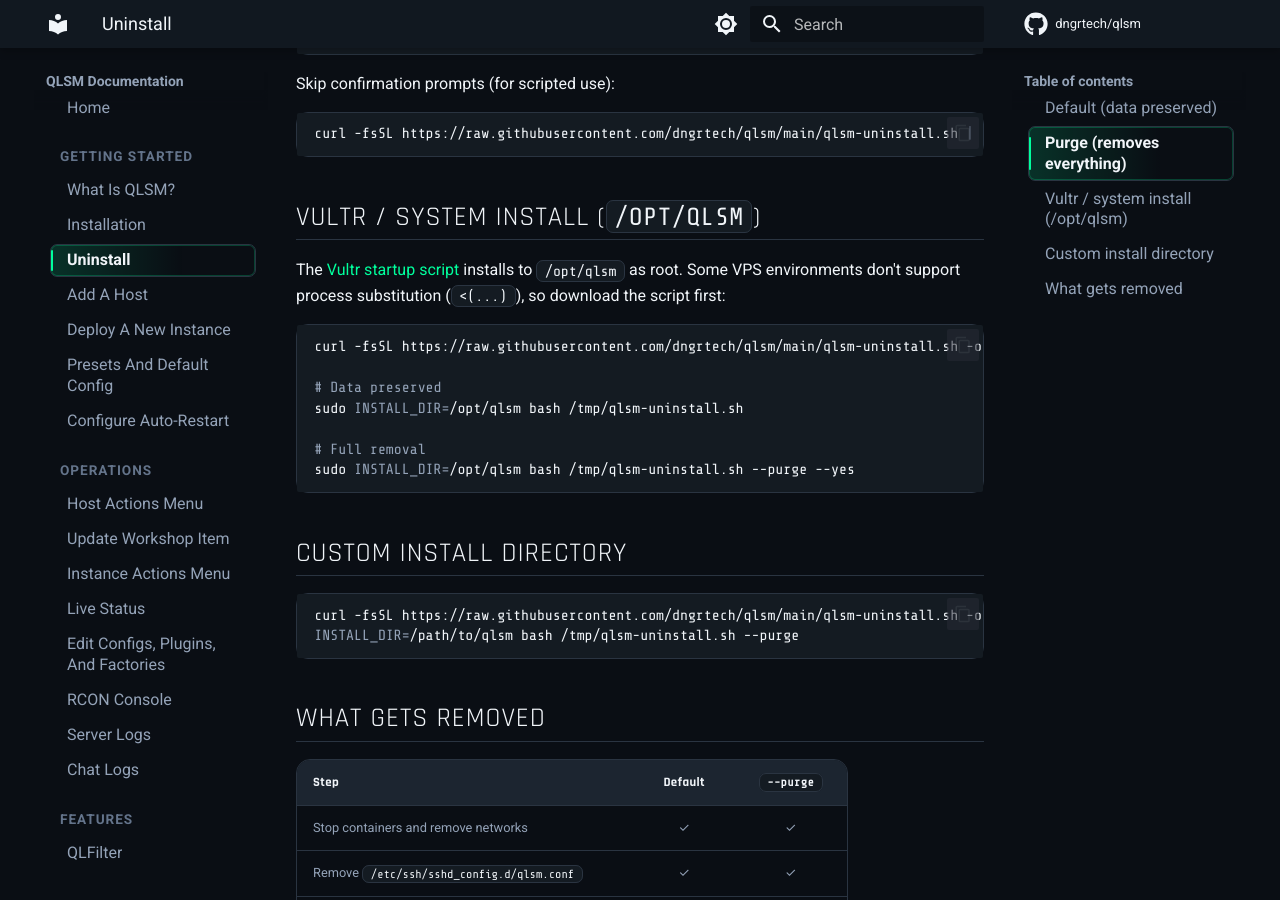
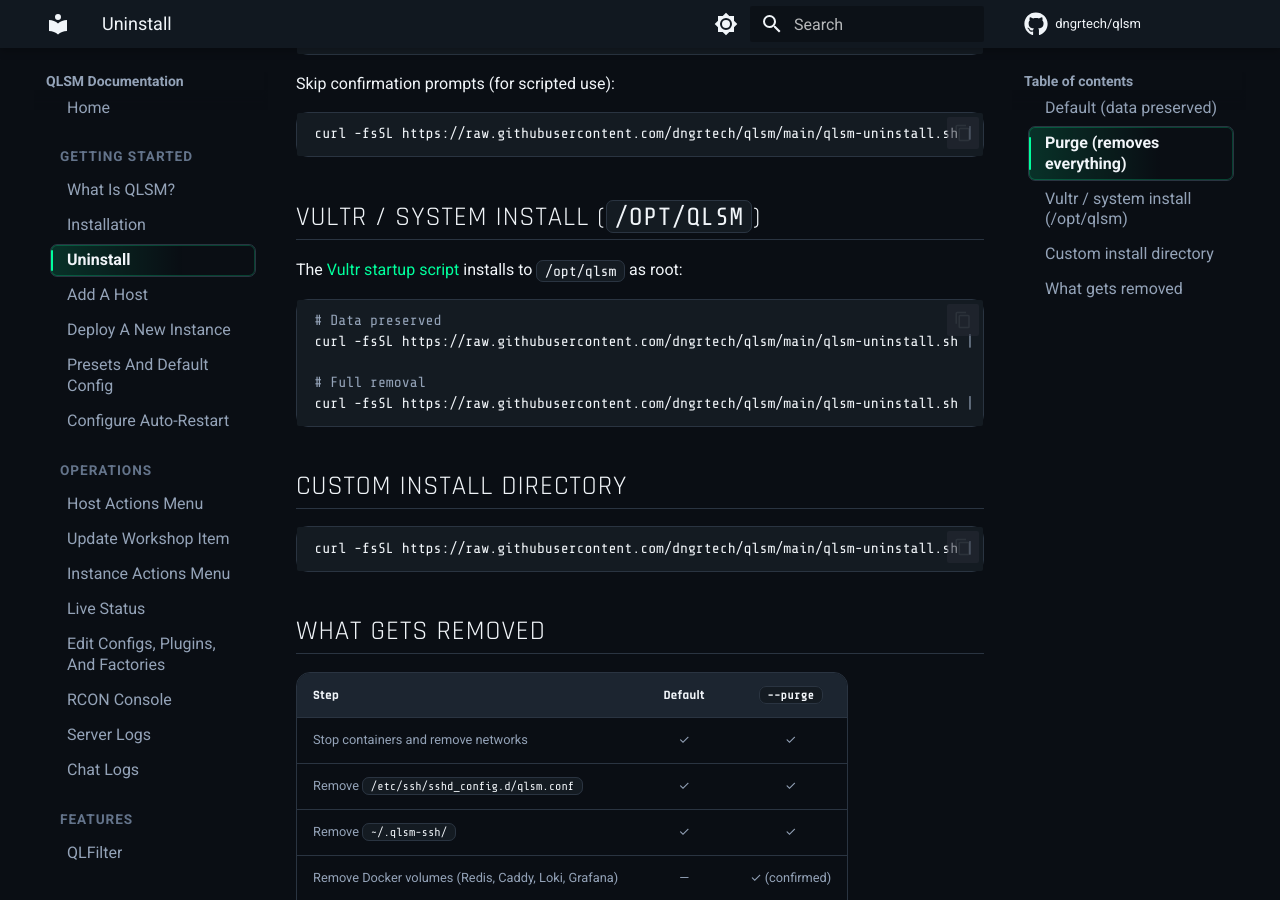
Before and after one commit to dngrtech/qlsm, an MkDocs documentation site: the page built from docs/user/getting-started/uninstall.md, in a window 1280 px wide and 900 px high, scrolled down 610 px. Built offline with MkDocs 1.6.1 and Material for MkDocs 9.7.7, drawn with Linux system fonts in a browser that asks for light colours; comment, search, counter and statistics services are not loaded.

Commit message:
docs: simplify Vultr uninstall to single pipe command

````diff
--- a/docs/user/getting-started/uninstall.md
+++ b/docs/user/getting-started/uninstall.md
@@ -26,23 +26,20 @@
 
 ## Vultr / system install (`/opt/qlsm`)
 
-The [Vultr startup script](https://github.com/dngrtech/qlsm/blob/main/vultr-startup.sh) installs to `/opt/qlsm` as root. Some VPS environments don't support process substitution (`<(...)`), so download the script first:
+The [Vultr startup script](https://github.com/dngrtech/qlsm/blob/main/vultr-startup.sh) installs to `/opt/qlsm` as root:
 
 ```bash
-curl -fsSL https://raw.githubusercontent.com/dngrtech/qlsm/main/qlsm-uninstall.sh -o /tmp/qlsm-uninstall.sh
-
 # Data preserved
-sudo INSTALL_DIR=/opt/qlsm bash /tmp/qlsm-uninstall.sh
+curl -fsSL https://raw.githubusercontent.com/dngrtech/qlsm/main/qlsm-uninstall.sh | sudo INSTALL_DIR=/opt/qlsm bash
 
 # Full removal
-sudo INSTALL_DIR=/opt/qlsm bash /tmp/qlsm-uninstall.sh --purge --yes
+curl -fsSL https://raw.githubusercontent.com/dngrtech/qlsm/main/qlsm-uninstall.sh | sudo INSTALL_DIR=/opt/qlsm bash -s -- --purge --yes
 ```
 
 ## Custom install directory
 
 ```bash
-curl -fsSL https://raw.githubusercontent.com/dngrtech/qlsm/main/qlsm-uninstall.sh -o /tmp/qlsm-uninstall.sh
-INSTALL_DIR=/path/to/qlsm bash /tmp/qlsm-uninstall.sh --purge
+curl -fsSL https://raw.githubusercontent.com/dngrtech/qlsm/main/qlsm-uninstall.sh | INSTALL_DIR=/path/to/qlsm bash -s -- --purge
 ```
 
 ## What gets removed
````
